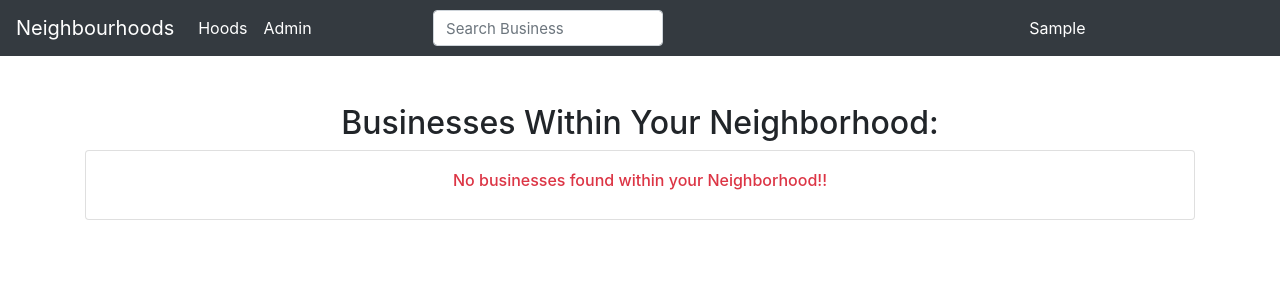
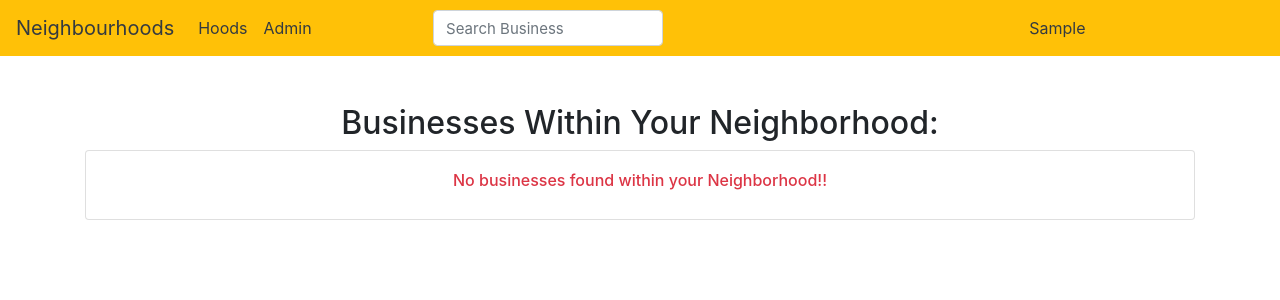
Before and after one commit to monginadiana/Neighbourhood, a Django app: page /businesses/ in a window 1280 px wide. Shown: the top 300 px of the page. Run offline with Django 3.2, Linux system fonts and the light colour scheme; the visitor is signed in with stand-in values (Sample User, id 1); data comes from the database, SQL or seed files in the repository; data that the repository does not hold is empty; some libraries are stand-ins or nearby versions; some web fonts are replaced.

Commit message:
styling of navbar.html

```diff
--- a/app/templates/navbar.html
+++ b/app/templates/navbar.html
@@ -1,17 +1,17 @@
 
-<nav class="navbar navbar-expand-lg navbar-dark bg-dark ">
-    <a style="font-style:italics;"class="navbar-brand neig text-center " href="{% url 'index' %}">Neighbourhoods </a>
+<nav class="navbar navbar-expand-lg navbar-dark bg-warning ">
+    <a style="font-style:italics;"class="navbar-brand neig text-center text-dark" href="{% url 'index' %}">Neighbourhoods </a>
     <button class="navbar-toggler" type="button" data-toggle="collapse" data-target="#navbarNav" aria-controls="navbarNav" aria-expanded="false" aria-label="Toggle navigation">
       <span class="navbar-toggler-icon"></span>
     </button>
     <div class="collapse navbar-collapse" id="navbarNav">
       <ul class="navbar-nav">
         <li class="nav-item active">
-          <a class="nav-link " href="{% url 'hood' %}">Hoods <span class="sr-only">(current)</span></a>
+          <a class="nav-link text-dark" href="{% url 'hood' %}">Hoods <span class="sr-only">(current)</span></a>
         </li>
         {% if user.is_authenticated %}
         <li class="nav-item active">
-          <a class="nav-link " href="/admin">Admin</a>
+          <a class="nav-link text-dark " href="/admin">Admin</a>
         </li>
         {%else%}
         <li class="nav-item active">
@@ -42,13 +42,18 @@
       <a class="nav-link text-dark prof" href="/profile" >
 
           {% if user.is_authenticated %}
-          <img src="{{user.profile.profile_photo.url}}" alt="" style="border-radius: 50%; width: 30%; height: auto%;"> &nbsp; <span class="text-white">{{user.username|title}}</span>
+          <img src="{{user.profile.profile_photo.url}}" alt="" style="border-radius: 50%; width: 30%; height: auto%;"> &nbsp; <span class="text-dark">{{user.username|title}}</span>
           {%else%}
           <img src="https://st2.depositphotos.com/1104517/11965/v/600/depositphotos_119659092-stock-illustration-male-avatar-profile-picture-vector.jpg"
               class="card-img-top" alt="My profile picture" style="border-radius: 50%; width: 50%; height: auto;">
+
           {% endif %} </a>
-    </div>
+  </div>
+
+
+
   <style>
+
     .prof{
 
       margin-left:30%;
```
